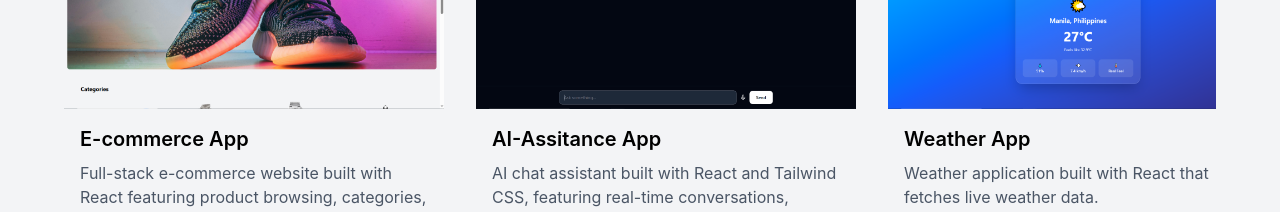
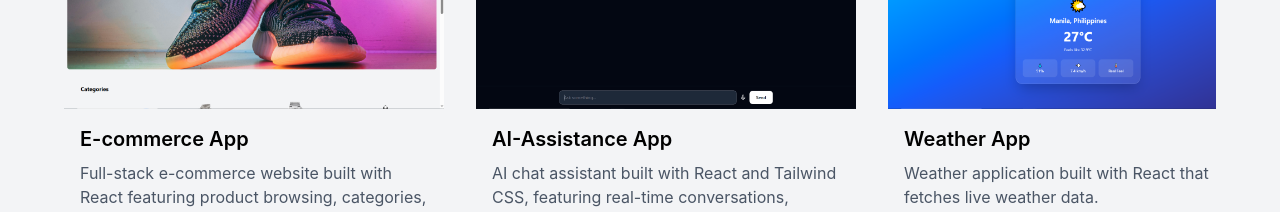
Before and after one commit to kierreyes007-ux/my-portfolio, a React (Vite) app: page / in a window 1280 px wide. Shown: the part 1540-1752 px from the top of the page. Built offline with nearby package versions, Linux system fonts and the light colour scheme.

Commit message:
fixed spelling on title section project

```diff
--- a/src/Components/projects.jsx
+++ b/src/Components/projects.jsx
@@ -22,7 +22,7 @@ function Projects() {
 
     {
       image: assistance,
-      title: "AI-Assitance App",
+      title: "AI-Assistance App",
       slug: "AI-assistance",
       description:
         "AI chat assistant built with React and Tailwind CSS, featuring real-time conversations, speech-to-text, text-to-speech, and a Gemini-powered Node.js backend.",
```
